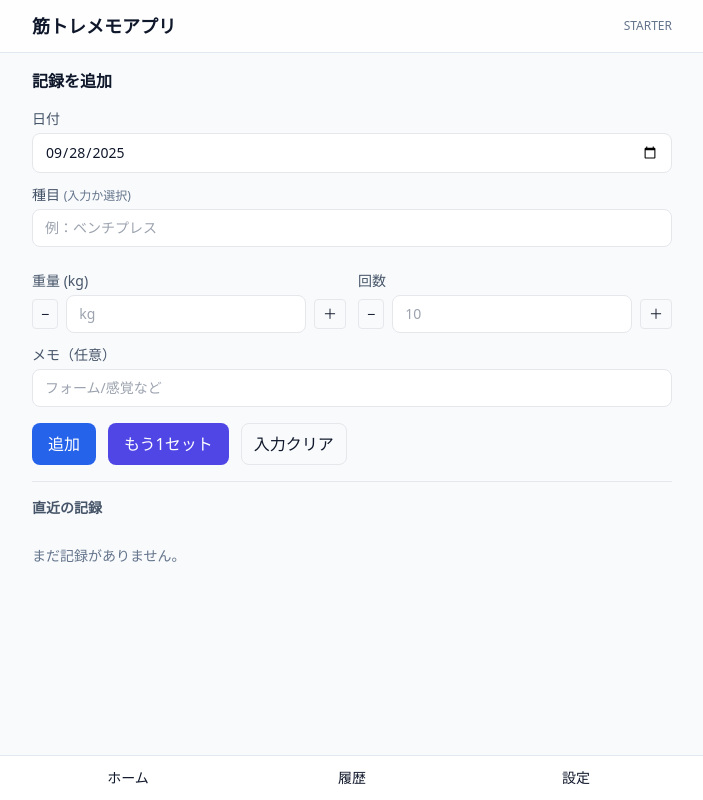
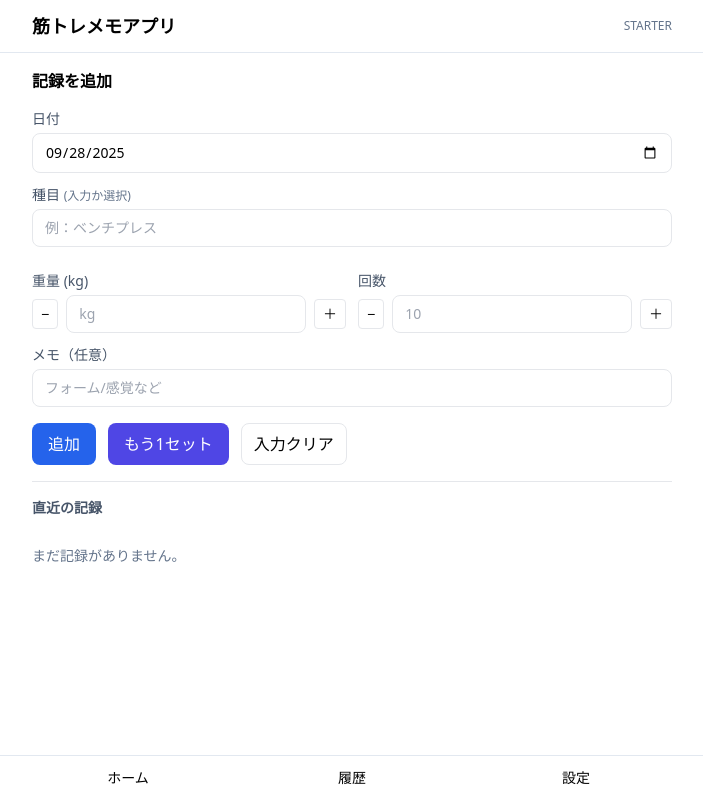
Before and after one commit to yutajinnai-gif/muscle-app, a website: page index.html in a window 1280 px wide. Shown: the whole page, without its empty margins (288-991 px from the left). Drawn offline with nearby package versions, Linux system fonts and the light colour scheme.

Commit message:
feat(input): 文字を黒に、背景を白に

```diff
--- a/index.html
+++ b/index.html
@@ -8,12 +8,18 @@
   <meta name="color-scheme" content="light dark">
   <style>
     /* iOSのズーム誤爆抑止 */
-    input, select, textarea, button { font-size: 16px; }
+   input, select, textarea {
+    color: #000;            /* 黒文字 */
+    background-color: #fff; /* 白背景 */
+  }
+  button {
+    color: #000;
+  }
     /* 下タブのための余白 */
     main { padding-bottom: 84px; }
   </style>
 </head>
-<body class="bg-slate-50 text-slate-900">
+<body class="bg-white text-black">
   <!-- エラー帯 -->
   <div id="errbar" class="hidden fixed top-0 left-0 right-0 z-50 bg-red-600 text-white text-sm px-4 py-2"></div>
 
```
